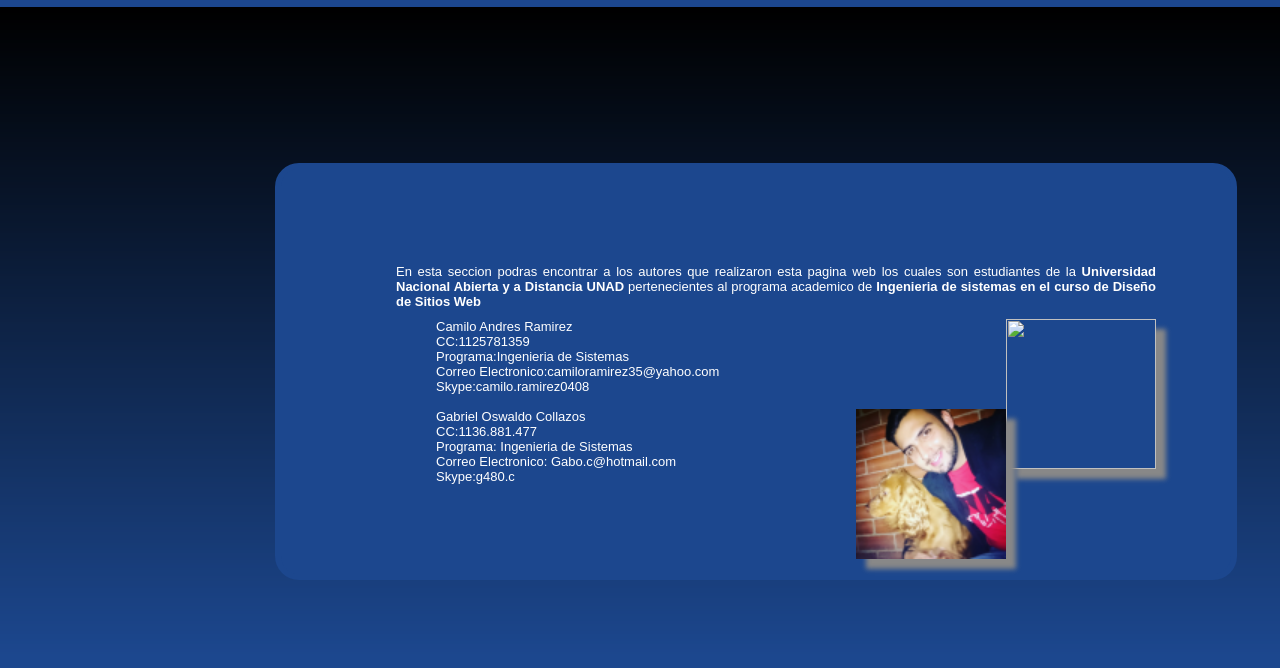
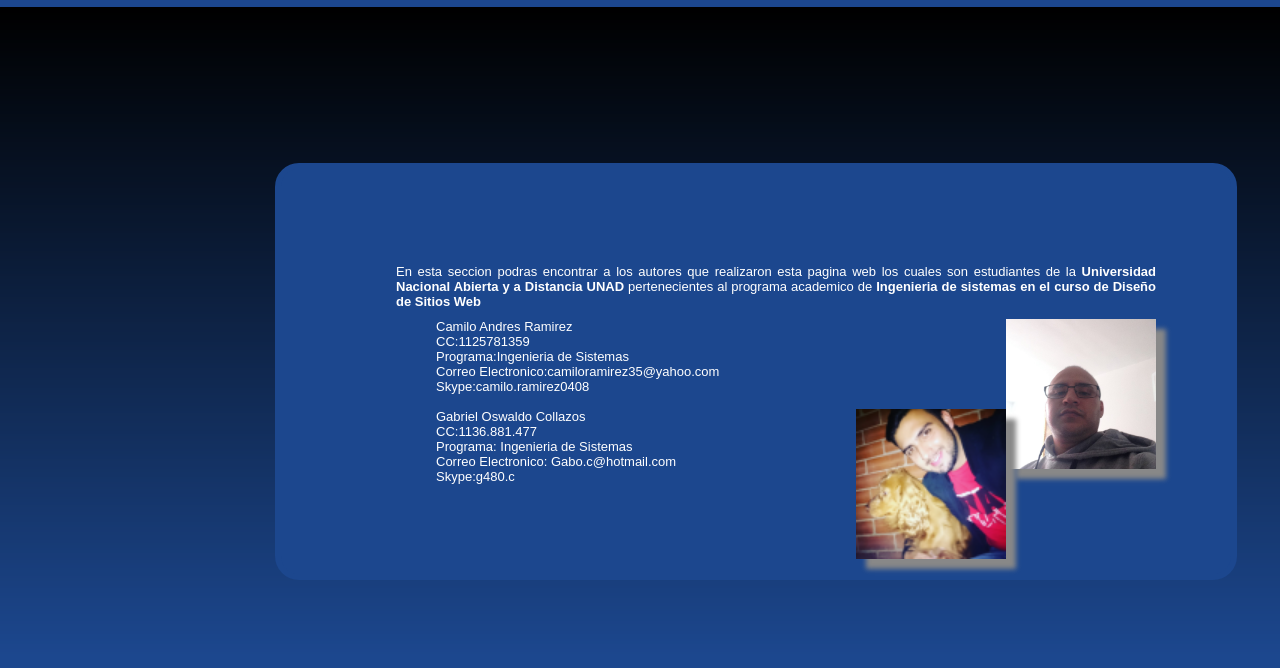
Before and after one commit to kilacam/Seguridad, a plain HTML site: page Autores.html in a window 1280 px wide. Shown: the part 132-800 px from the top of the page. Drawn offline with Linux system fonts and the light colour scheme.

Commit message:
Update Autores.html

```diff
--- a/Autores.html
+++ b/Autores.html
@@ -54,7 +54,7 @@
             <ul align="center">
 
                     <li>
-                        Camilo Andres Ramirez<img src="imagenes/IMG_1313.jpg" width="150" height="150" id="IMG_1313">
+                        Camilo Andres Ramirez<img src="imagenes/FotoCamilo.png" width="150" height="150" id="IMG_1313">
                         <br>
                         CC:1125781359
                         <br>
```
